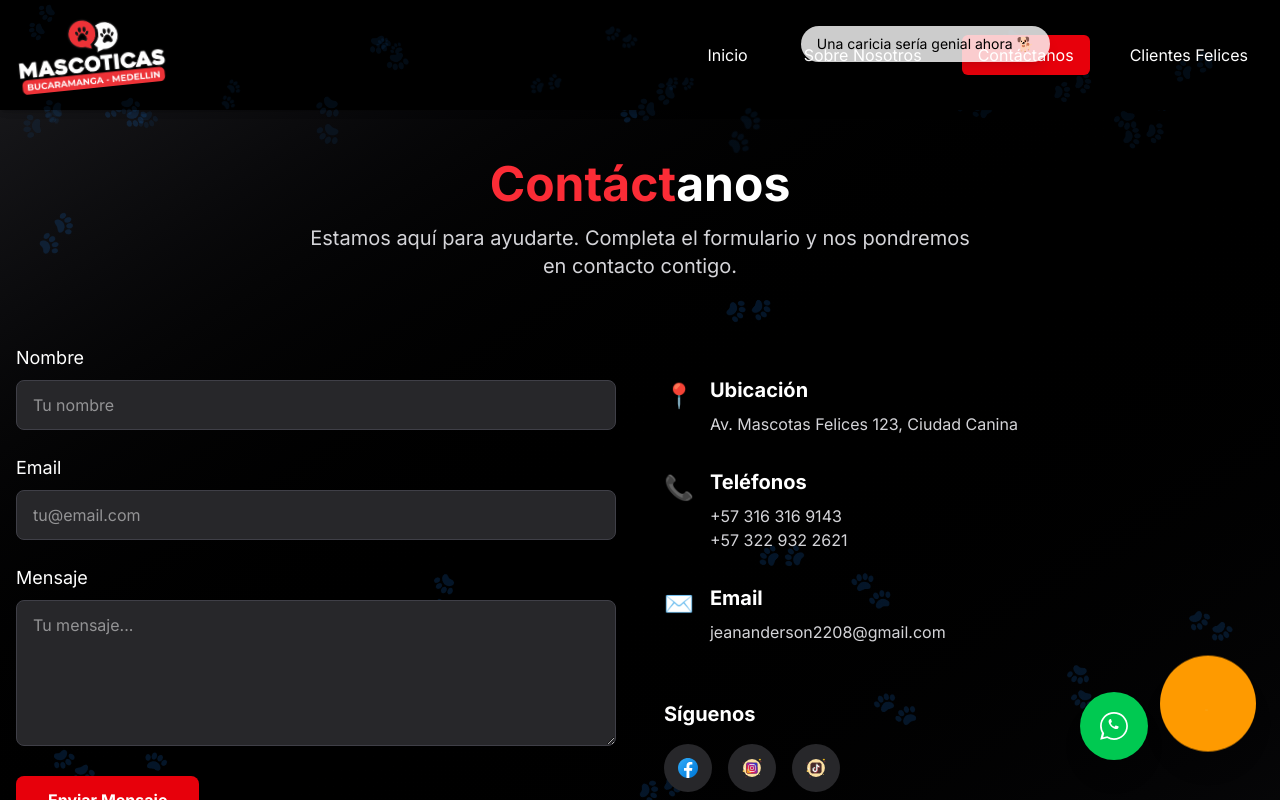
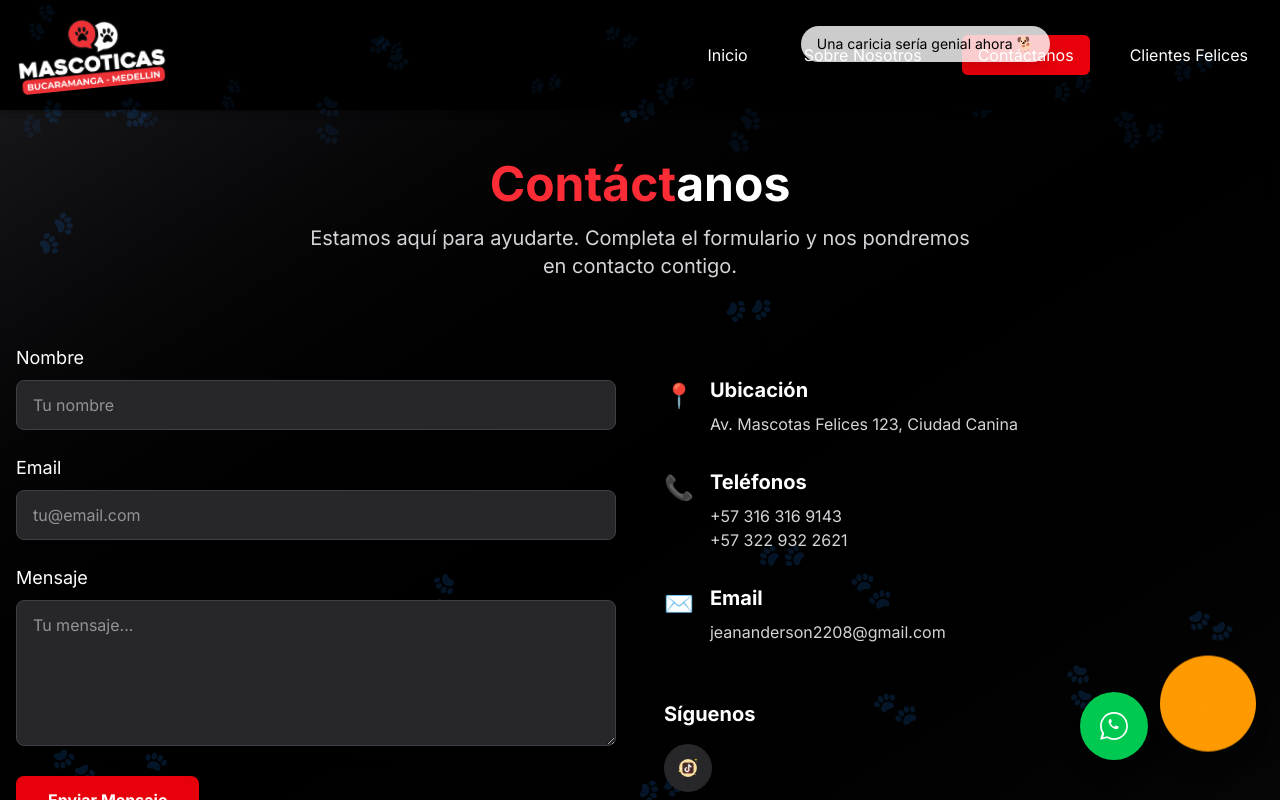
Before and after one commit to Napolesllll/mascoticas-med, a Next.js app: page / in a window 1280 px wide. Both pictures are taken after a click on the button "Contacto". Shown: the top 800 px of the page. Built offline with nearby package versions, Linux system fonts and the light colour scheme.

Commit message:
cambio realizado

```diff
--- a/src/components/Contactanos.tsx
+++ b/src/components/Contactanos.tsx
@@ -126,7 +126,7 @@ const Contactanos = () => {
             <div className="pt-6">
               <h3 className="text-xl font-bold mb-4">Síguenos</h3>
               <div className="flex space-x-4">
-                {['facebook', 'instagram', 'tiktok'].map((social) => (
+                {[ 'tiktok'].map((social) => (
                   <motion.a
                     key={social}
                     href="#"
--- a/src/components/Footer.tsx
+++ b/src/components/Footer.tsx
@@ -95,11 +95,11 @@ export default function Footer({ currentSection, onNavigate }: FooterProps) {
               aria-label="Ir al inicio"
               className="mx-auto"
             >
-              <Image src="/logo.png" alt="Logo Mascoticas" width={150} height={50} />
+              <Image src="/LOGO.png" alt="Logo Mascoticas" width={150} height={50} />
             </button>
           ) : (
             <Link href="/">
-              <Image src="/logo.png" alt="Logo Mascoticas" width={150} height={50} />
+              <Image src="/LOGO.png" alt="Logo Mascoticas" width={150} height={50} />
             </Link>
           )}
         </motion.div>
--- a/src/data/breeds.ts
+++ b/src/data/breeds.ts
@@ -370,7 +370,7 @@ export const largeBreeds: Breed[] = [
   },
   {
     name: "Pastor alemán pelo largo",
-    description: "El Pastor Alemán es una raza de perro con un temperamento valiente, obediente e inteligente. Son extremadamente inteligentes y fáciles de entrenar, lo que los hace ideales para una variedad de roles, desde compañía hasta trabajos especializados. Son leales, afectuosos con la familia y alerta a la presencia de desconocidos.",
+    description: "El Pastor Alemán es una raza de perro con un temperamento valiente, obediente e inteligente. ",
     image: "/razas-grandes/4ee06a1b-4d44-4f16-bb09-6a2b70876bce.jpg",
     desde: "a partir de",
     precio: {
```
Also changed, not shown: package.json (line endings or trailing spaces).
